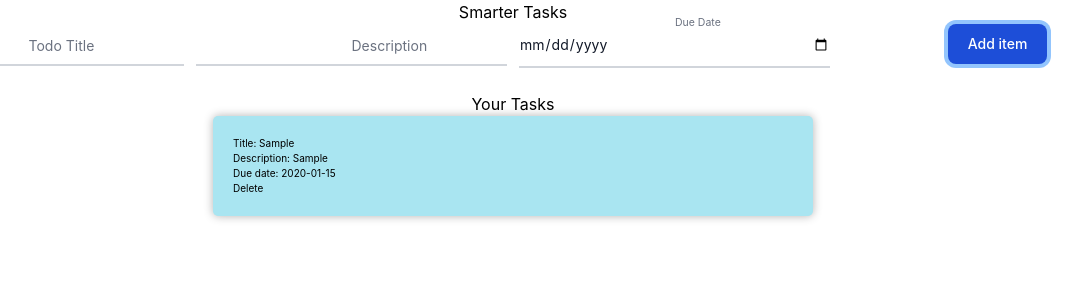
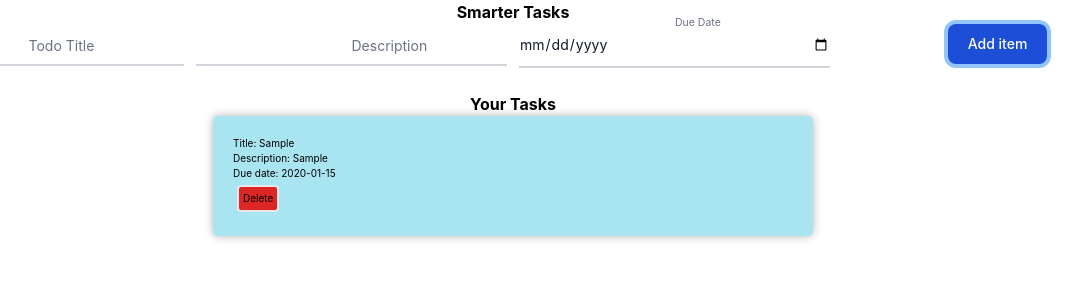
Before and after one commit to Vineeth-07/wd301, a React (Create React App) app in the folder smarter-tasks/: page / in a window 1280 px wide. Both pictures are taken after typing "Sample", "Sample", "2020-01-15" into the empty fields and a click on the button "Add item". Shown: the top 300 px of the page, without its empty margins (127-1209 px from the left). Built offline with nearby package versions, Linux system fonts and the light colour scheme.

Commit message:
Level 4 updated

```diff
--- a/smarter-tasks/src/Task.tsx
+++ b/smarter-tasks/src/Task.tsx
@@ -15,7 +15,7 @@ const Task = (props: TaskProp) => {
     <h2>Due date: {props.dueDate}</h2>
     <button
       id="deleteTaskButton"
-        className="deleteTaskButton"
+      className="deleteTaskButton border-2 p-1 m-1 bg-red-600 border rounded"
       onClick={() => {
         props.deleteTask(props.title);
       }}
--- a/smarter-tasks/src/TaskApp.tsx
+++ b/smarter-tasks/src/TaskApp.tsx
@@ -1,8 +1,6 @@
-import React, { useEffect } from "react";
 import { TaskItem } from "./types";
+import TaskForm from "./TaskForm";
 import TaskList from "./TaskList";
-import TaskForm from "./TaskForm";
-import "./TaskCard.css";
 import { useLocalStorage } from "./hooks/useLocalStorage";
 
 interface TaskAppProp {}
@@ -17,15 +15,6 @@ const TaskApp = (props: TaskAppProp) => {
       tasks: [],
     }
   );
-  useEffect(() => {
-    const id = setTimeout(() => {
-      console.log(`Saved ${taskAppState.tasks.length} items to backend...`);
-    }, 5000);
-    return () => {
-      console.log("clear or cancel any existing network call");
-      clearTimeout(id);
-    };
-  }, [taskAppState.tasks]);
   const addTask = (task: TaskItem) => {
     setTaskAppState({ tasks: [...taskAppState.tasks, task] });
   };
@@ -36,11 +25,11 @@ const TaskApp = (props: TaskAppProp) => {
   };
   return (
     <div>
-      <h1>Smarter Tasks</h1>
-      <TaskForm addTask={addTask} />
-      <h1>{taskAppState.tasks.length > 0 ? "Your Tasks" : ""}</h1>
-      <TaskList tasks={taskAppState.tasks} deleteTask={deleteTask} />
-    </div>
+    <h1> <strong>Smarter Tasks</strong></h1>
+    <TaskForm addTask={addTask} />
+    <h1> <strong>{taskAppState.tasks.length > 0 ? "Your Tasks" : ""}</strong></h1>
+    <TaskList tasks={taskAppState.tasks} deleteTask={deleteTask} />
+  </div>
   );
 };
 
--- a/smarter-tasks/src/TaskForm.tsx
+++ b/smarter-tasks/src/TaskForm.tsx
@@ -1,6 +1,5 @@
-import React from "react";
+import React, { useState } from "react";
 import { TaskItem } from "./types";
-import "./TaskCard.css";
 
 interface TaskFormProps {
   addTask: (task: TaskItem) => void;
@@ -11,7 +10,7 @@ interface TaskFormState {
   dueDate: string;
 }
 const TaskForm = (props: TaskFormProps) => {
-  const [formState, setFormState] = React.useState<TaskFormState>({
+  const [formState, setFormState] = useState<TaskFormState>({
     title: "",
     description: "",
     dueDate: "",
@@ -35,6 +34,7 @@ const TaskForm = (props: TaskFormProps) => {
   const addTask: React.FormEventHandler<HTMLFormElement> = (event) => {
     event.preventDefault();
     console.log(`Submitted the form with`);
+    console.log(formState);
     if (formState.title.length === 0 || formState.dueDate.length === 0) {
       return;
     }
@@ -43,7 +43,7 @@ const TaskForm = (props: TaskFormProps) => {
   };
   return (
     <form onSubmit={addTask}>
-      <div className="grid md:grid-cols-4 md:gap-3">
+      <div className="grid md:grid-cols-4 md:gap-3 ">
         <div className="relative z-0 w-full mb-6 group">
           <input
             id="todoTitle"
@@ -53,7 +53,6 @@ const TaskForm = (props: TaskFormProps) => {
             onChange={titleChanged}
             className="block py-2.5 px-0 w-full text-sm text-gray-900 bg-transparent border-0 border-b-2 border-gray-300 appearance-none dark:border-gray-600 dark:focus:border-blue-500 focus:outline-none focus:ring-0 focus:border-blue-600 peer"
             placeholder=" "
-            required
           />
           <label
             htmlFor="todoTitle"
@@ -99,9 +98,8 @@ const TaskForm = (props: TaskFormProps) => {
         </div>
         <div className="relative z-0 w-full mb-6 group">
           <button
-          id="addTaskButton
-"
             type="submit"
+            id="addTaskButton"
             className="text-white bg-blue-700 hover:bg-blue-800 focus:ring-4 focus:outline-none focus:ring-blue-300 font-medium rounded-lg text-sm w-full sm:w-auto px-5 py-2.5 text-center dark:bg-blue-600 dark:hover:bg-blue-700 dark:focus:ring-blue-800"
           >
             Add item
--- a/smarter-tasks/src/TaskList.tsx
+++ b/smarter-tasks/src/TaskList.tsx
@@ -2,11 +2,11 @@ import Task from "./Task";
 import { TaskItem } from "./types";
 
 interface Props {
-  tasks: TaskItem[],
-  deleteTask : (title : string) => any;
+  tasks: TaskItem[];
+  deleteTask: (title: string) => any;
 }
 
-const TaskList = (props:Props) => {
+const TaskList = (props: Props) => {
   const list = props.tasks.map((task, idx) => (
     <li>
       <Task
@@ -18,7 +18,11 @@ const TaskList = (props:Props) => {
       />
     </li>
   ));
-  return <><ol>{list}</ol></>;
-}
+  return (
+    <>
+      <ol>{list}</ol>
+    </>
+  );
+};
 
 export default TaskList;
```
Lines whose indentation alone changed are shown as unchanged.
